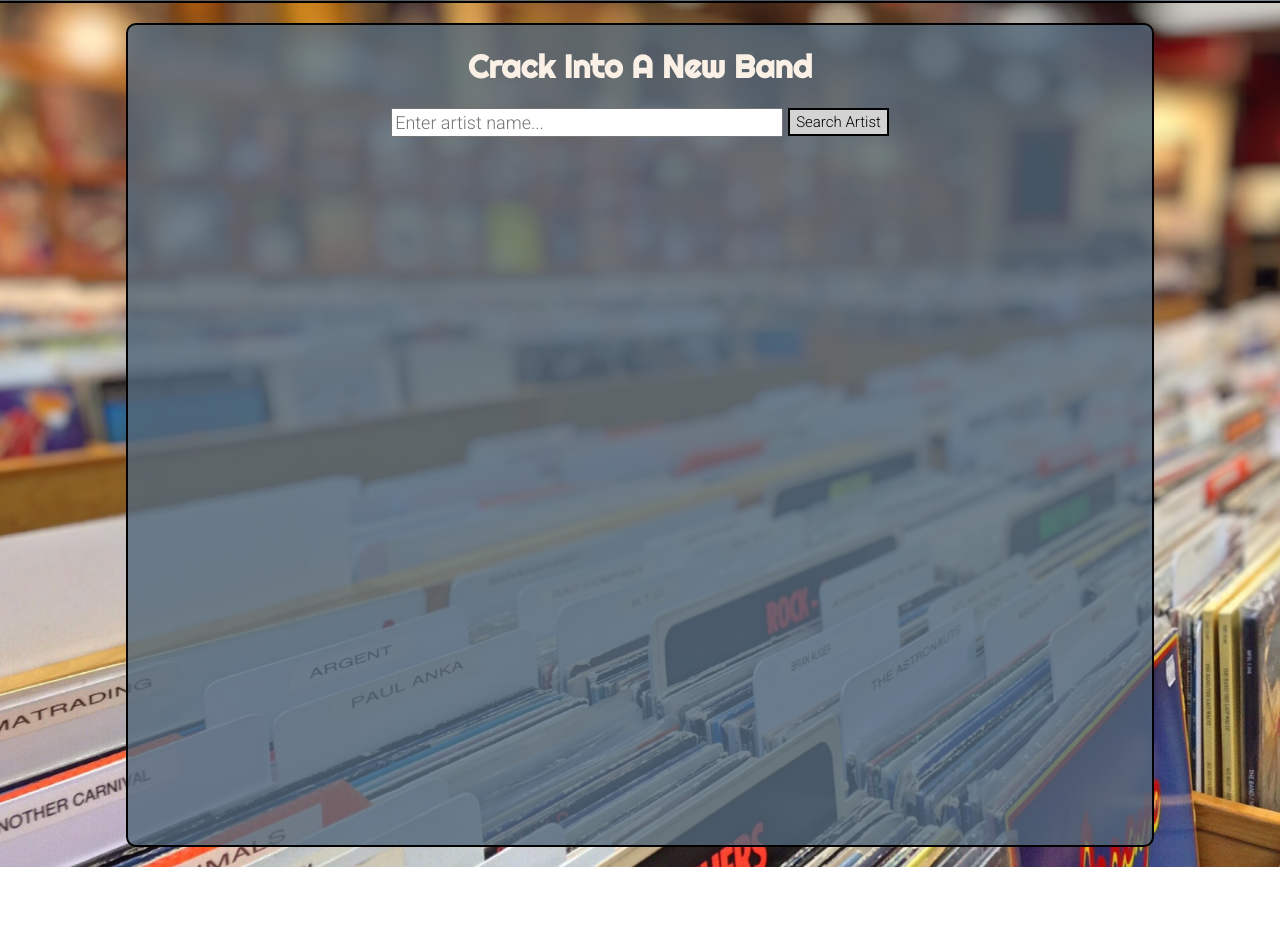
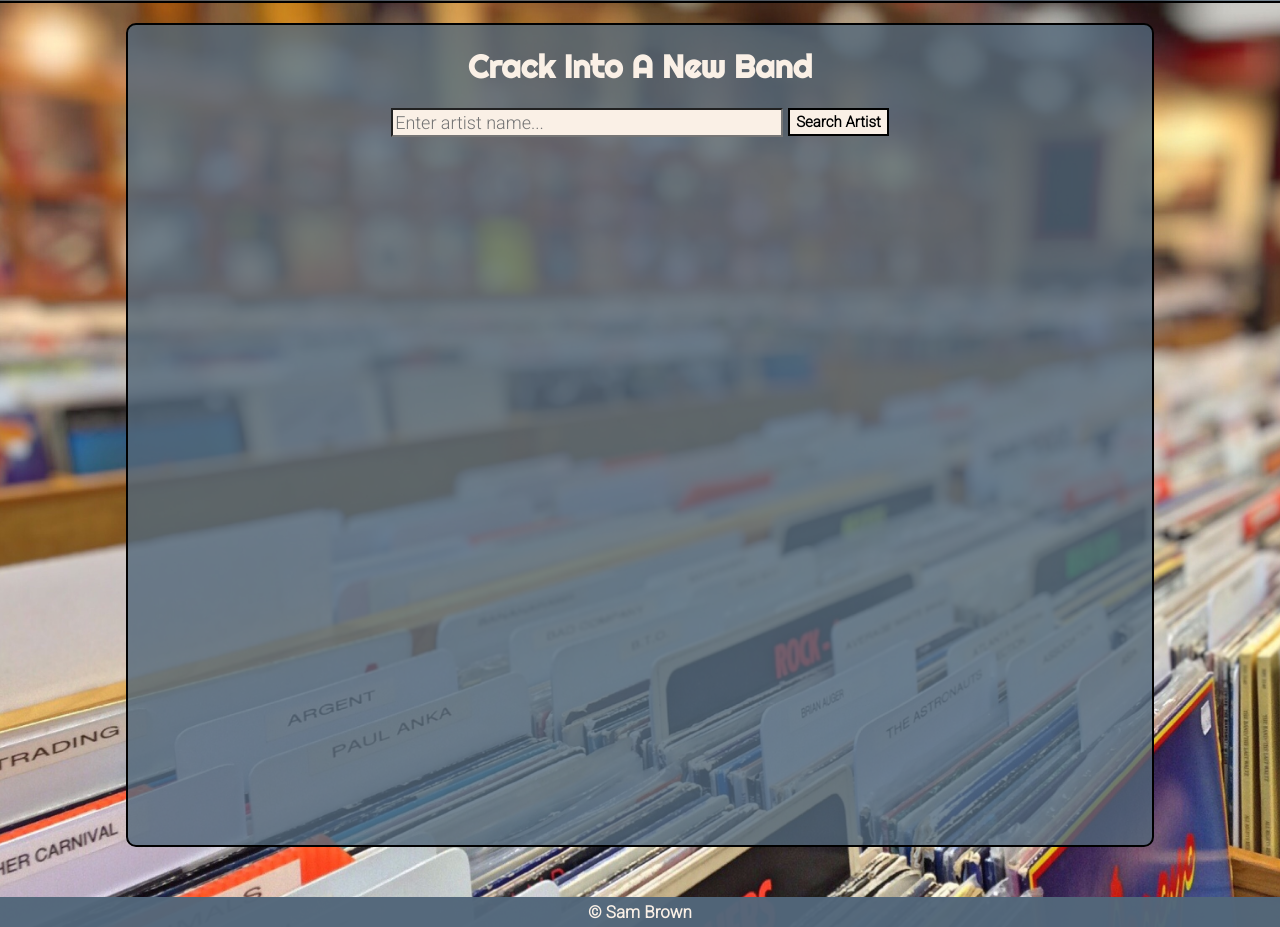
Before and after one commit to Dillonpyle/where-to-start-FE, a React (Create React App) app: page / in a window 1280 px wide. Shown: the part 34-961 px from the top of the page. Before the commit the page ends 901 px from the top, so only its background shows below. Built offline with nearby package versions, Linux system fonts and the light colour scheme; the HTML template or start-up script is replaced by a standard one.

Commit message:
added footer

```diff
--- a/src/App.css
+++ b/src/App.css
@@ -43,15 +43,17 @@ p {
 button {
   border: 2px solid black;
   outline: 0;
-  background-color: lightgray;
+  background-color: linen;
   height: 28px;
   font-size: 15px;
+  font-weight: bold;
 }
 
 input {
   height: 23px;
   width: 30vw;
   font-size: 18px;
+  background-color: linen;
 }
 
 h1, h2, h3, h4 {
@@ -79,6 +81,21 @@ label {
 ul {
   margin: 0 auto;
   padding: 0 auto;
+}
+
+footer {
+
+  background-color: rgba(82, 103, 122, .97);
+  text-align: center;
+  padding: 5px 0;
+  margin-top: 30px;
+  width: 100%;
+
+}
+
+footer h3 {
+  font-size: 17px;
+  margin: 0;
 }
 
 
--- a/src/App.js
+++ b/src/App.js
@@ -135,6 +135,9 @@ class App extends Component {
           <h1>Crack Into A New Band</h1>
           <MainDisplay userInfo={this.state} />
         </main>
+        <footer>
+          <h3>© Sam Brown</h3>
+        </footer>
       </div>
     );
   }
```
